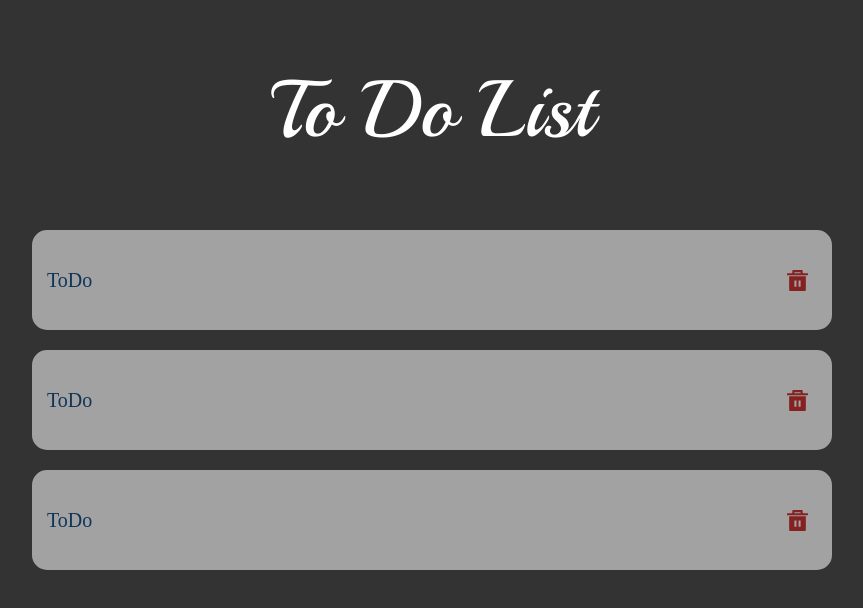
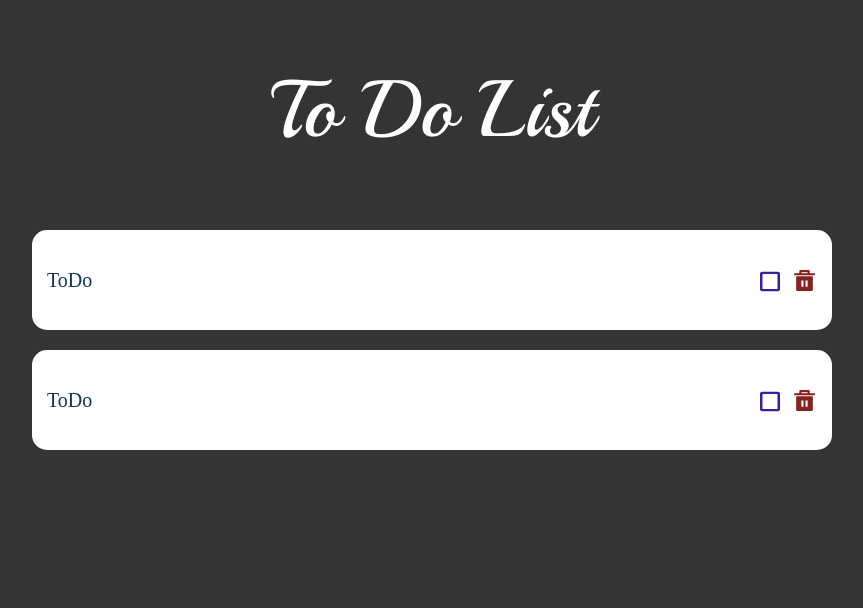
Before and after one commit to LucasPCotrim/poc-todo-list, a React (Create React App) app: page / in a window 1280 px wide. Shown: the top 608 px of the page, without its empty margins (208-1071 px from the left). Built offline with nearby package versions, Linux system fonts and the light colour scheme.

Commit message:
Added check/uncheck functionality

```diff
--- a/src/components/HomePage/HomePage.style.ts
+++ b/src/components/HomePage/HomePage.style.ts
@@ -3,6 +3,7 @@ import styled from 'styled-components';
 export const HomePageContainer = styled.div`
   margin-top: 70px;
   width: 100vw;
+  height: 100%;
   display: flex;
   flex-direction: column;
   justify-content: flex-start;
@@ -13,5 +14,8 @@ export const HomePageContainer = styled.div`
     font-size: 80px;
     color: white;
     margin-bottom: 80px;
+    -webkit-user-select: none; /* Safari */
+    -ms-user-select: none; /* IE 10 and IE 11 */
+    user-select: none; /* Standard syntax */
   }
 `;
--- a/src/components/Todo/Todo.style.tsx
+++ b/src/components/Todo/Todo.style.tsx
@@ -1,7 +1,7 @@
 import styled from 'styled-components';
 
-export const TodoContainer = styled.div`
-  background-color: #a2a2a2;
+export const TodoContainer = styled.div<{ checked: boolean }>`
+  background-color: ${(props) => (props.checked ? '#659b6a' : '#ffffff')};
   width: min(100%, 800px);
   height: 100px;
   display: flex;
@@ -11,14 +11,23 @@ export const TodoContainer = styled.div`
   padding: 15px;
   border-radius: 15px;
 
-  .content {
+  .todo-buttons {
+    display: flex;
+    flex-direction: row;
+    align-items: center;
+    gap: 12px;
+
+    .status-icon {
+      display: flex;
+      align-items: center;
+      justify-content: center;
       font-size: 20px;
-    color: #103558;
+      color: ${(props) => (props.checked ? '#3122a5' : '#3122a5')};
+      transform: translateY(1.5px);
+      cursor: pointer;
     }
 
     .delete-icon {
-    width: 40px;
-    height: 40px;
       display: flex;
       align-items: center;
       justify-content: center;
@@ -26,4 +35,13 @@ export const TodoContainer = styled.div`
       color: #852121;
       cursor: pointer;
     }
+  }
+
+  .content {
+    font-size: 20px;
+    color: #103558;
+    -webkit-user-select: none; /* Safari */
+    -ms-user-select: none; /* IE 10 and IE 11 */
+    user-select: none; /* Standard syntax */
+  }
 `;
--- a/src/components/Todo/Todo.tsx
+++ b/src/components/Todo/Todo.tsx
@@ -1,12 +1,25 @@
 import { TodoContainer } from './Todo.style';
 import { RiDeleteBin5Fill } from 'react-icons/ri';
+import { ImCheckboxUnchecked, ImCheckboxChecked } from 'react-icons/im';
+import { useState } from 'react';
 
 export default function Todo() {
+  const [checked, setChecked] = useState(false);
+
+  const handleCheck = (event: React.MouseEvent<HTMLElement>) => {
+    setChecked(!checked);
+  };
+
   return (
-    <TodoContainer>
+    <TodoContainer checked={checked}>
       <div className='content'>ToDo</div>
-      <div className='delete-icon'>
-        <RiDeleteBin5Fill />
+      <div className='todo-buttons'>
+        <div className='status-icon' onClick={handleCheck}>
+          {checked ? <ImCheckboxChecked /> : <ImCheckboxUnchecked />}
+        </div>
+        <div className='delete-icon'>
+          <RiDeleteBin5Fill />
+        </div>
       </div>
     </TodoContainer>
   );
--- a/src/components/TodoList/TodoList.tsx
+++ b/src/components/TodoList/TodoList.tsx
@@ -7,7 +7,6 @@ export default function TodoList() {
       <TodoListContainer>
         <Todo />
         <Todo />
-        <Todo />
       </TodoListContainer>
     </>
   );
--- a/src/global/GlobalStyle.ts
+++ b/src/global/GlobalStyle.ts
@@ -138,7 +138,10 @@ const Global = css`
     }
   }
   body {
-    background-color: #333333;
+    height: 100vh;
+    width: 100vw;
+    overflow: hidden;
+    background-color: #343434;
   }
 `;
 
```
Lines whose indentation alone changed are shown as unchanged.
